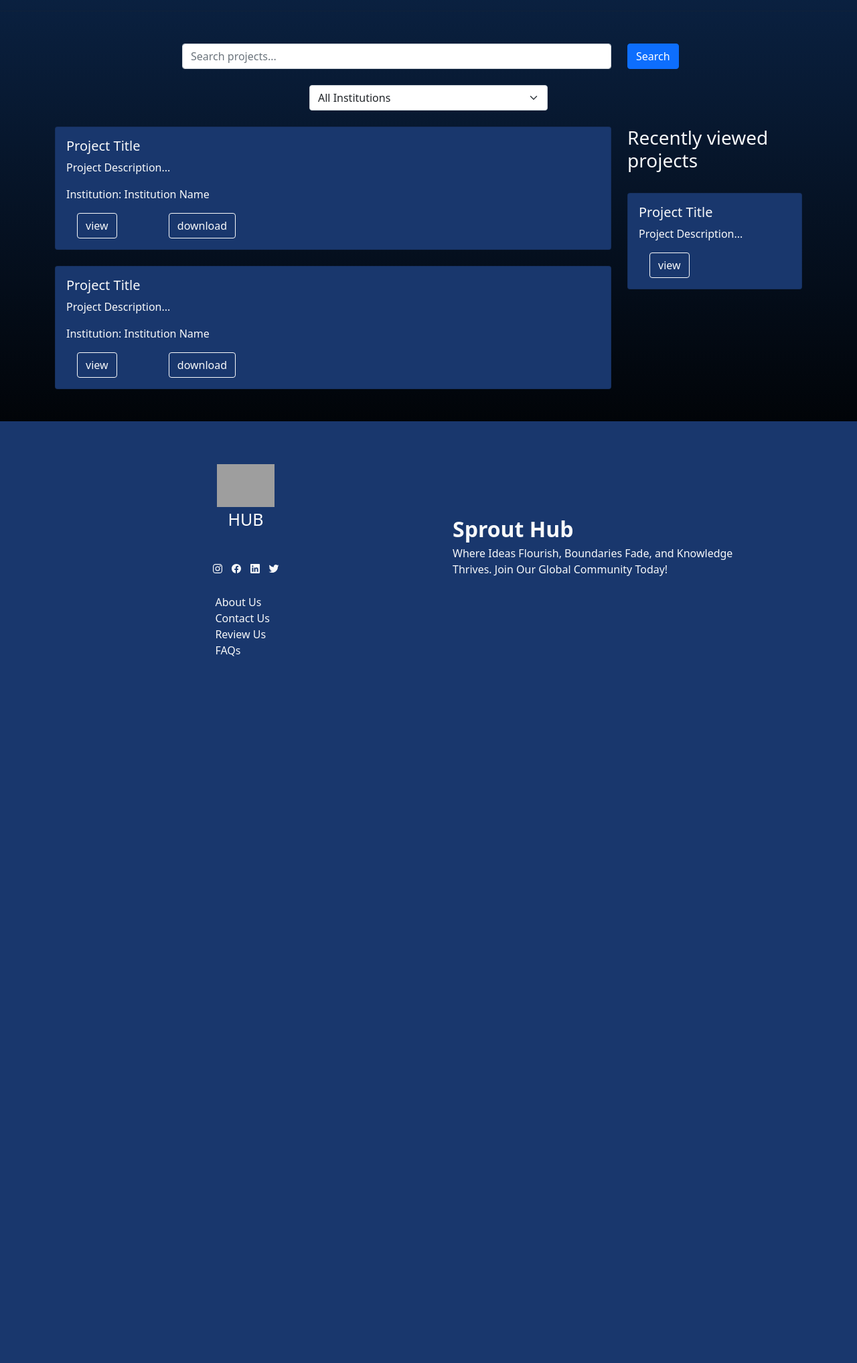
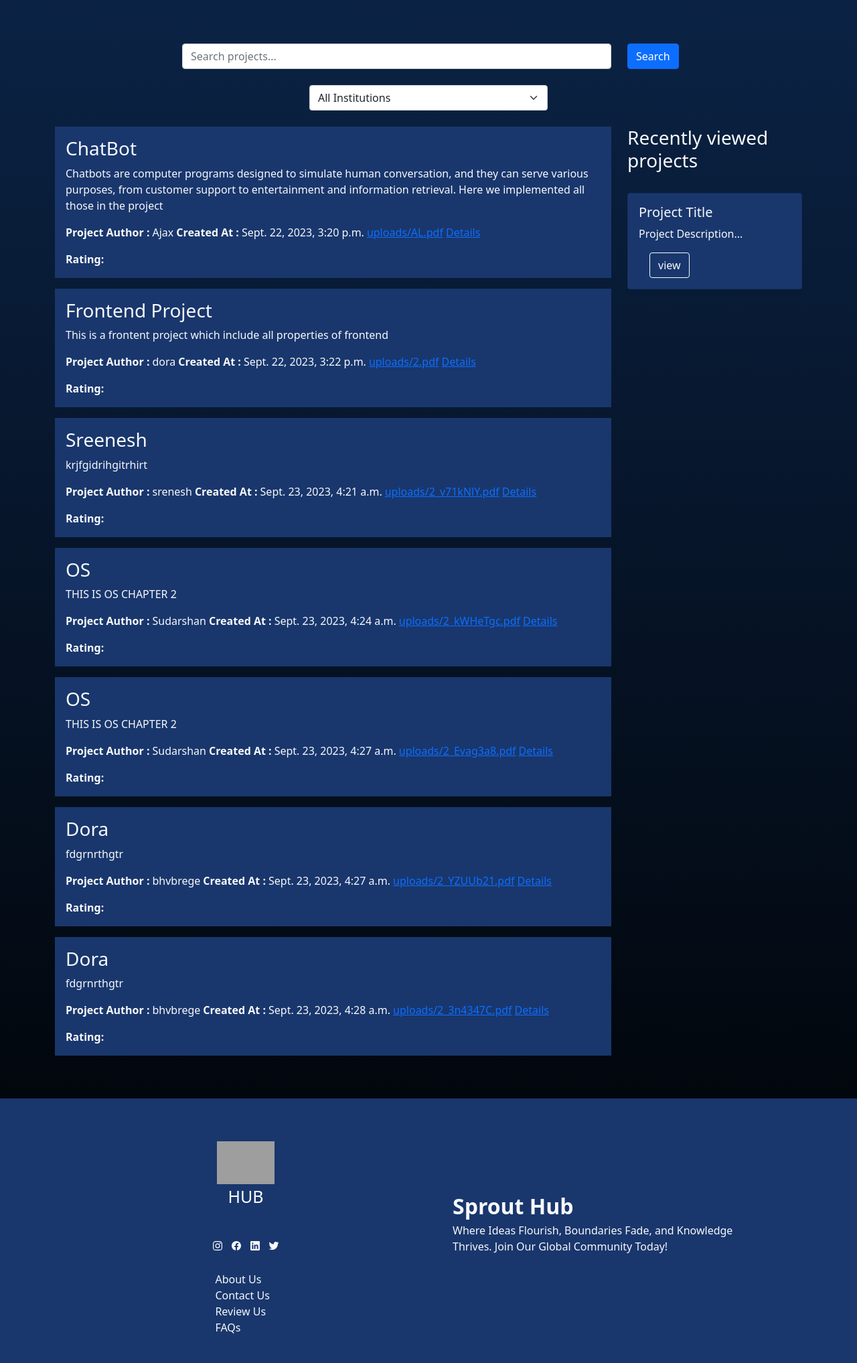
Before and after one commit to sr33n3sh/SproutHub, a Django app: page /search/ in a window 1280 px wide. Shown: the part 80-2115 px from the top of the page at 67% size. Before the commit the page ends 1060 px from the top, so only its background shows below. Run offline with Django 4.2, Linux system fonts and the light colour scheme; data comes from the database, SQL or seed files in the repository; some libraries are stand-ins or nearby versions; grey boxes are pictures that could not be loaded.

Commit message:
Final messege

```diff
--- a/sih/sprouthub/views.py
+++ b/sih/sprouthub/views.py
@@ -13,7 +13,8 @@ def home(request):
     return render(request,'home.html')
 
 def search(request):
-    return render(request,'search.html')
+    projects=Project.objects.all()
+    return render(request,'search.html',{'projects': projects})
 
 def student_register(request):
     name='student_register'
--- a/sih/templates/search.html
+++ b/sih/templates/search.html
@@ -11,7 +11,7 @@
     <script nomodule src="https://unpkg.com/ionicons@7.1.0/dist/ionicons/ionicons.js"></script>
 </head>
 
-<body style="background-image: linear-gradient(#0B2447, black); height: 100vh;">
+<body style="background-image: linear-gradient(#0B2447, black); background-repeat: no-repeat;">
     <nav class="navbar navbar-expand-lg navbar-dark " style="position:sticky; top:0; z-index:1; background-color: #19376D;">
         <div class="logo-container d-flex flex-column justify-content-center align-items-center
         ">
@@ -90,25 +90,41 @@
 
                 <div class="row " id="projectResults">
                     <div class="col-md-12">
-                        <div class="card md-4 text-light" style="background-color:  #19376d;;">
-                            <div class="card-body">
-                                <h5 class="card-title">Project Title</h5>
-                                <p class="card-text">Project Description...</p>
-                                <p class="card-text text-light">Institution: Institution Name</small></p>
-                                <div class="row">
-                                    <div class="col-12 col-sm-3 col-md-2">
-                                        <button class="btn btn-outline-light my-2 my-sm-0 mx-3"
-                                            type="submit">view</button>
-                                    </div>
-                                    <br>
-                                    <div class="col-12 col-sm-3 col-md-2">
-                                        <button class="btn btn-outline-light my-2 my-sm-0 mx-3"
-                                            type="submit">download</button>
-                                    </div>
-                                </div>
-                            </div>
-                        </div>
-                        <br>
+                      {% for project in projects %}
+                      <div class="uproj card mb-3" style="border: none;">
+                          <div class="card-body" style="background-color: #19376d;">
+                              <h5 class="card-title fs-3">{{ project.project_name }}</h5>
+                              <p class="card-text">{{ project.project_description}}</p>
+                              <div class="authordetails d-flex">
+                                  <p class="authorhead fw-bold">Project Author :</p>
+                                  <p class="authorname mx-1">{{ project.student_name }}</p>
+                                  <p class="authorhead fw-bold">Created At :</p>
+                                  <p class="authorname mx-1">{{ project.created_at }}</p>
+                                  <a href="{{ project.project_file.url }}" target="_blank">{{ project.project_file.name }}</a>
+                                  <a class="authorlink link mx-1" style="text-decoration: underline;">Details</a>
+                              </div>
+                              <div class="projrating d-flex align-items-center">
+                                  <b>Rating:</b>
+                                  <div class="rating mx-2">
+                                      <i class="fa-solid fa-star" style="color: #ffdd00;"></i>
+                                      <i class="fa-solid fa-star" style="color: #ffdd00;"></i>
+                                      <i class="fa-solid fa-star" style="color: #ffdd00;"></i>
+                                      <i class="fa-regular fa-star"></i>
+                                      <i class="fa-regular fa-star"></i>
+                                  </div>
+                              </div>
+                          </div>
+
+
+                      </div>
+                      {% empty %}
+                      <div class="uproj card mb-3">
+                          <div class="card-body">
+                              <h5 class="card-title fs-3">No projects Available</h5>
+                          </div>
+                      </div>
+                      {% endfor %}
+                        <!-- <br>
                         <div class="card md-4 text-light" style="background-color:  #19376d;;">
                             <div class="card-body">
                                 <h5 class="card-title">Project Title</h5>
@@ -125,7 +141,7 @@
                                     </div>
                                 </div>
                             </div>
-                        </div>
+                        </div> -->
                     </div>
                 </div>
             </div>
```
